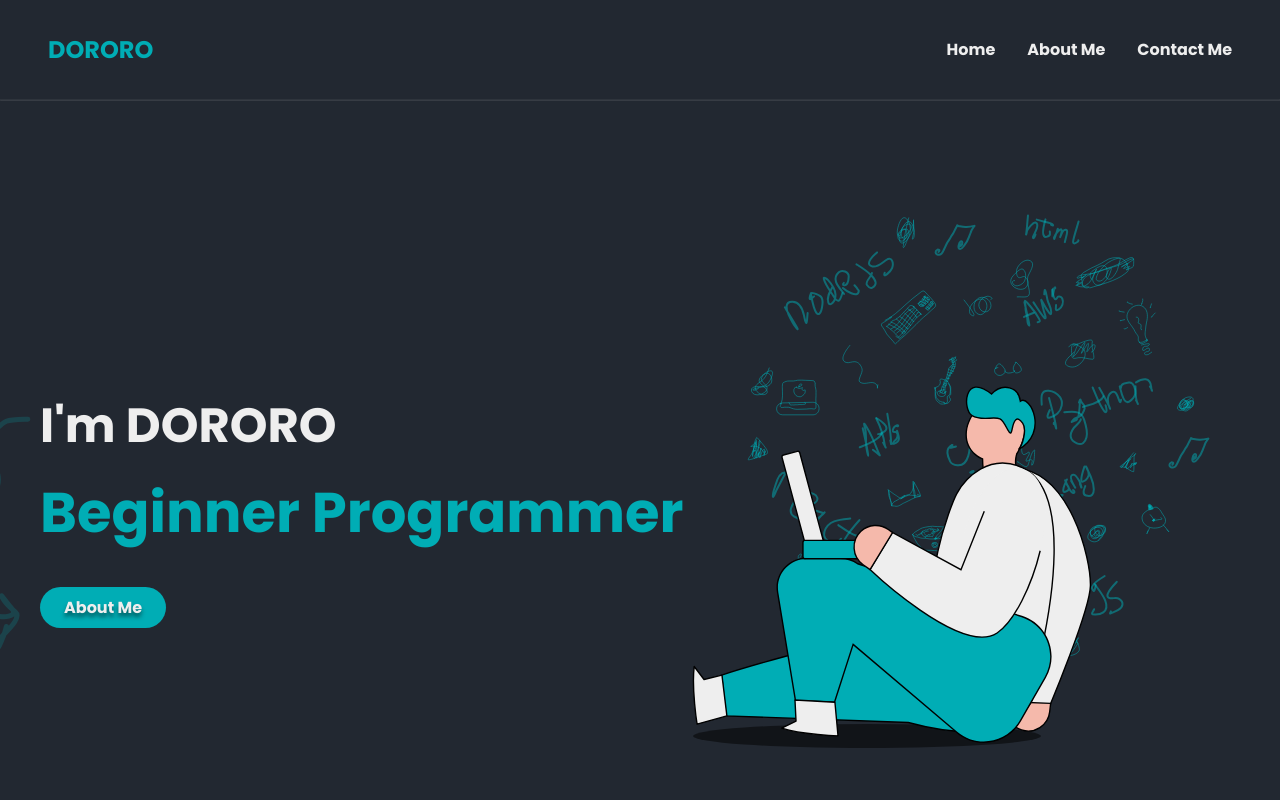
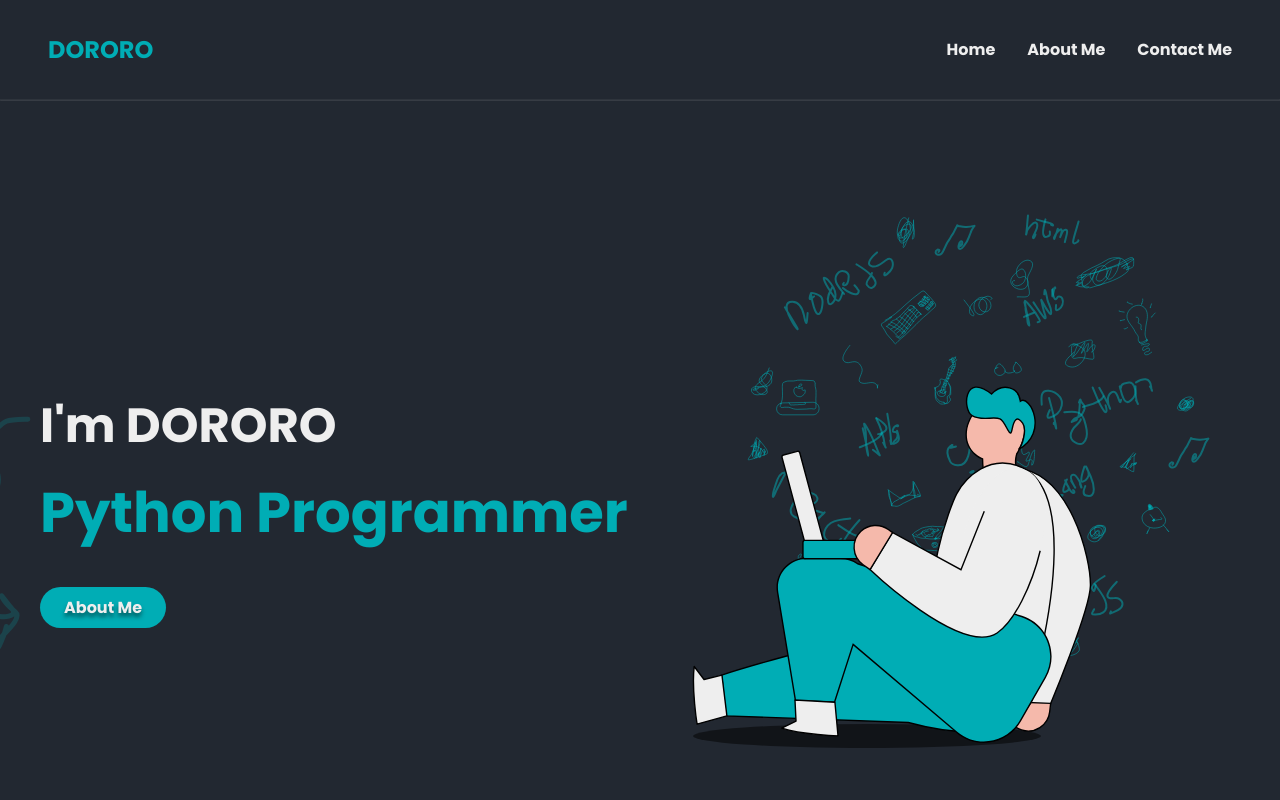
Before and after one commit to DORORO-404/MyDevSite, a plain HTML site: page index.html in a window 1280 px wide. Shown: the top 800 px of the page. Drawn offline with Linux system fonts and the light colour scheme; files whose address does not match are found by name.

Commit message:
edit h1 in index.html

```diff
--- a/index.html
+++ b/index.html
@@ -24,7 +24,7 @@
        <img class="arrow" src="assets/svg/arrow-down.svg" alt="arrow"/>
        <div class="herosub">
         <h1 class="name"> I'm DORORO</h1>
-        <h1 class="title"> Beginner Programmer</h1>
+        <h1 class="title"> Python Programmer</h1>
         <div class="herobtn">
             <a class="aboutmebtn" href="#aboutme">About Me</a>
         </div>
```
